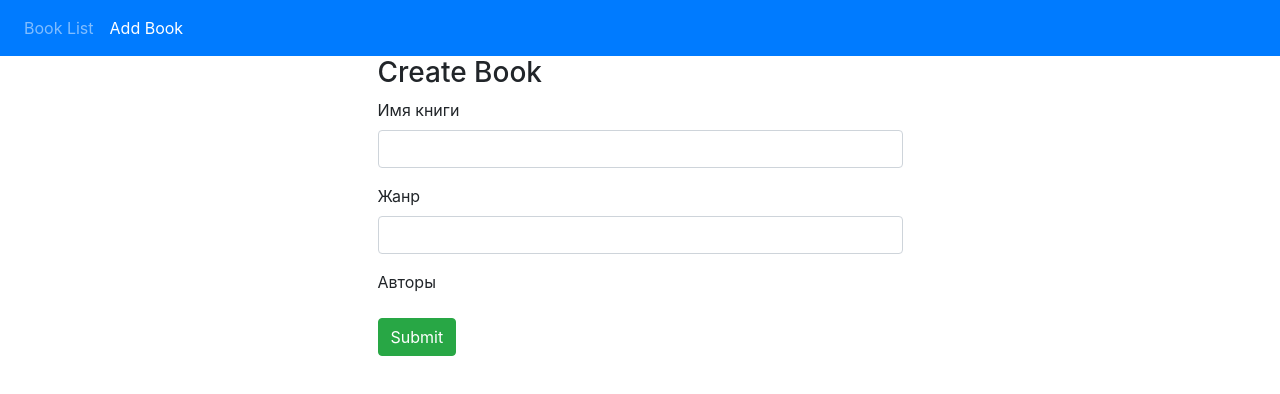
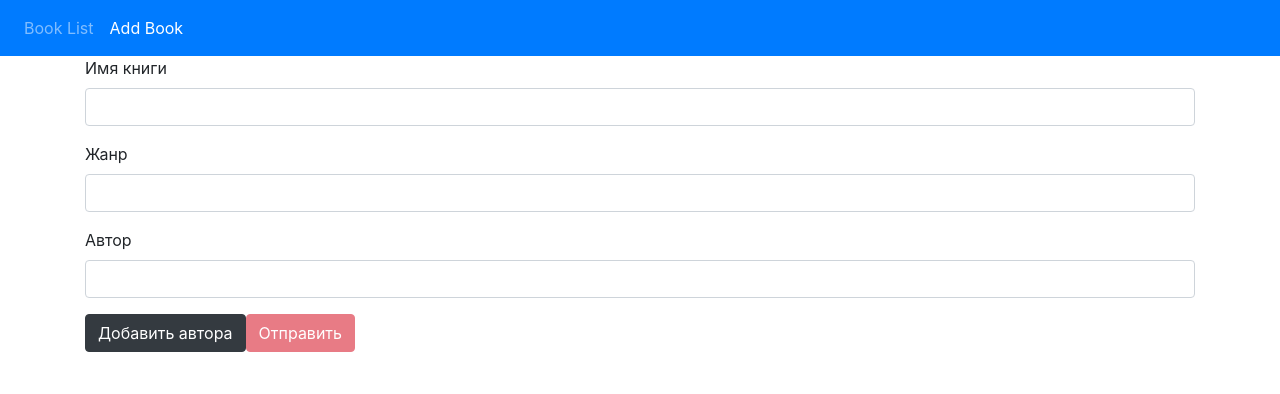
Before and after one commit to slavableat/Angular-client, an Angular app: page /create-book in a window 1280 px wide. Shown: the top 394 px of the page. Built offline with nearby package versions, Linux system fonts and the light colour scheme.

Commit message:
add FormBuilder

```diff
--- a/src/app/add-book/add-book.component.html
+++ b/src/app/add-book/add-book.component.html
@@ -1,25 +1,34 @@
-<div class="col-md-6 offset-md-3">
-  <h3> Create Book </h3>
-  <form (ngSubmit) = "onSubmit()">
+<form [formGroup]="myForm" novalidate (ngSubmit)="submit()">
+  <div class="form-group">
+    <label>Имя книги</label>
+    <input class="form-control" name="name" formControlName="bookName" />
 
-    <div class="form-group">
-      <label> Имя книги</label>
-      <input type="text" class ="form-control" id = "name"
-             [(ngModel)] = "book.name" name = "book">
+    <div class="alert alert-danger"
+         *ngIf="myForm.controls['bookName'].invalid && myForm.controls['bookName'].touched">
+      Не указано имя
     </div>
+  </div>
+  <div class="form-group">
+    <label>Жанр</label>
+    <input class="form-control" name="genre" formControlName="bookGenre" />
 
-    <div class="form-group">
-      <label> Жанр</label>
-      <input type="text" class ="form-control" id = "genre"
-             [(ngModel)] = "book.genre.name" name = "genre">
+    <div class="alert alert-danger"
+         *ngIf="myForm.controls['bookGenre'].invalid && myForm.controls['bookGenre'].touched">
+      Некорректный жанр
     </div>
-
-    <div class="form-group">
-      <label> Авторы</label>
-
+  </div>
+  <div formArrayName="authors">
+    <div class="form-group" *ngFor="let author of getFormsControls()['controls']; let i = index">
+      <label>Автор</label>
+      <input class="form-control" formControlName="{{i}}"/>
     </div>
-
-    <button class = "btn btn-success" type ="submit">Submit</button>
-
-  </form>
-</div>
+  </div>
+  <div class="form-group">
+    <button class="btn btn-dark" (click)="addPhone()">
+      Добавить автора
+    </button>
+    <button class="btn btn-danger" [disabled]="myForm.invalid">
+      Отправить
+    </button>
+  </div>
+</form>
--- a/src/app/add-book/add-book.component.ts
+++ b/src/app/add-book/add-book.component.ts
@@ -3,6 +3,7 @@ import {Book} from "../book";
 import {BookService} from "../book.service";
 import {Router} from "@angular/router";
 import {Genre} from "../genre";
+import {FormArray, FormBuilder, FormControl, FormGroup, Validators} from "@angular/forms";
 
 @Component({
   selector: 'app-add-book',
@@ -10,26 +11,31 @@ import {Genre} from "../genre";
   styleUrls: ['./add-book.component.css']
 })
 export class AddBookComponent implements OnInit {
+  myForm : FormGroup;
   book:Book=new Book();
-  constructor(private bookService :BookService,
-              private router:Router) { }
+  constructor(private formBuilder: FormBuilder){
+    this.book.genre=new Genre();
+    this.book.authors=[];
+    this.book.authors.push();
+    this.myForm = formBuilder.group({
+      "bookName": ["", [Validators.required]],
+      "bookGenre": ["", [ Validators.required]],
+      "authors": formBuilder.array([
+        ["", Validators.required]
+      ])
+    });
+  }
+  getFormsControls() : FormArray{
+    return this.myForm.controls['authors'] as FormArray;
+  }
+  addPhone(){
+    (<FormArray>this.myForm.controls["authors"]).push(new FormControl("", Validators.required));
+  }
+  submit(){
+    console.log(this.book);
+    console.log(this.myForm);
+  }
 
   ngOnInit(): void {
-    this.book.authors=[];
-    this.book.genre=new Genre();
-  }
-
-  saveBook(){
-    this.bookService.saveBook(this.book).subscribe(data=>{
-      console.log(data);
-      this.goToBookList();
-    });
-  }
-  goToBookList(){
-    this.router.navigate(['/books']);
-  }
-  onSubmit(){
-    console.log(this.book);
-    this.saveBook();
   }
 }
```
